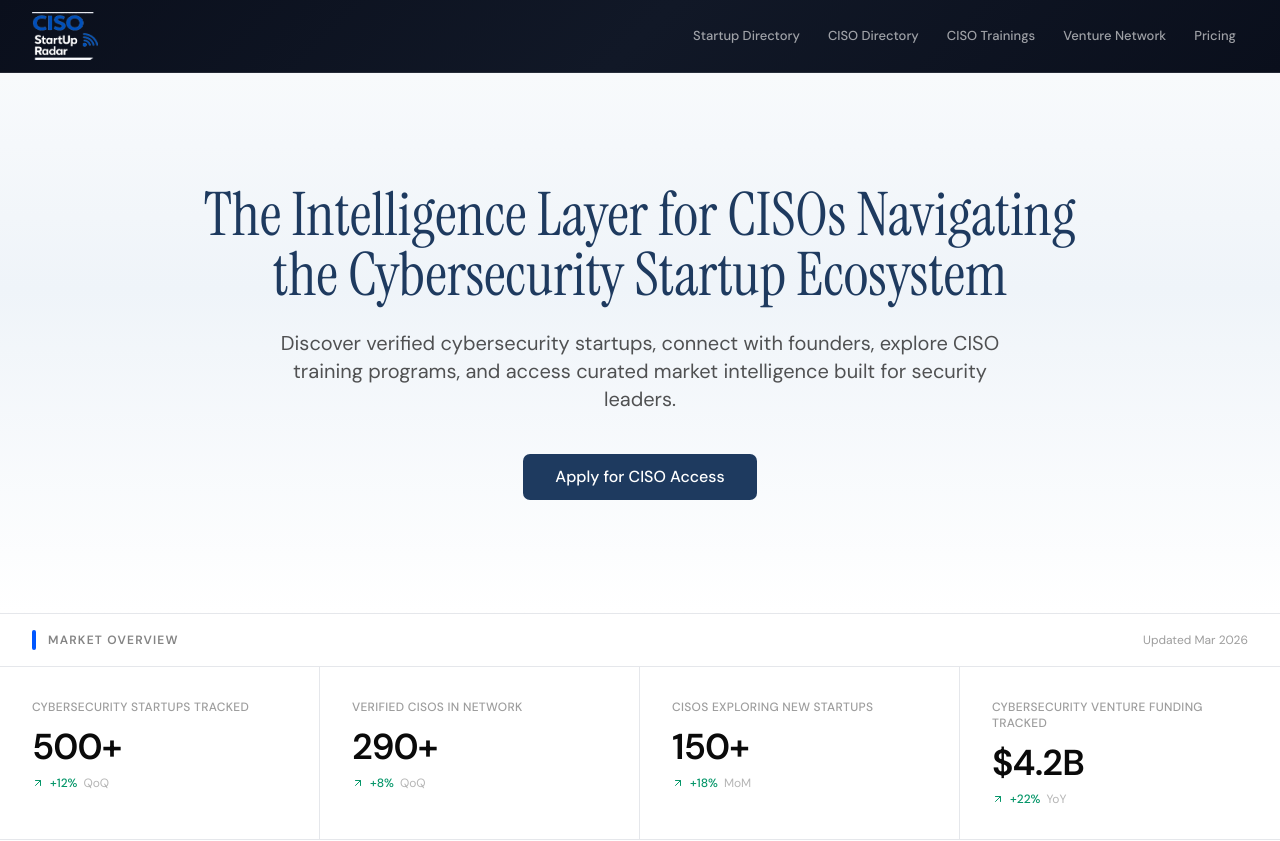
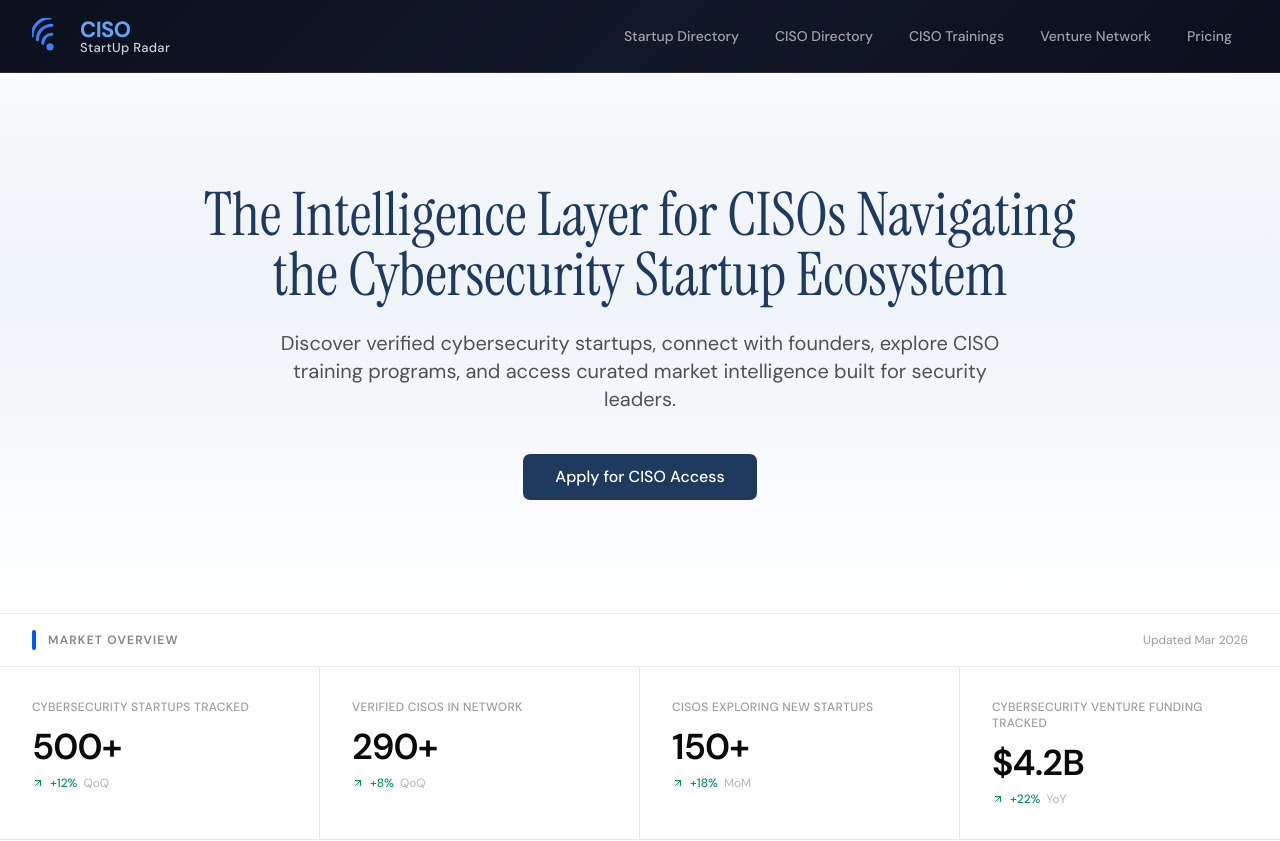
Before and after one commit to Sydmhz/ciso-startup-radar, a Next.js app: page / in a window 1280 px wide. Shown: the top 841 px of the page. Built offline with nearby package versions, Linux system fonts and the light colour scheme.

Commit message:
feat: redesign navbar — SVG radar icon + text mark, prominent and crisp at any size

```diff
--- a/src/components/shared/footer.tsx
+++ b/src/components/shared/footer.tsx
@@ -19,9 +19,9 @@ export function Footer() {
               <Image
                 src="/logo-nav.png"
                 alt="CISO StartUp Radar"
-                width={240}
-                height={174}
-                className="h-10 w-auto object-contain"
+                width={649}
+                height={472}
+                className="h-12 w-auto object-contain"
               />
             </Link>
             <p className="text-[13px] text-white/40 max-w-xs leading-relaxed">
--- a/src/components/shared/navbar.tsx
+++ b/src/components/shared/navbar.tsx
@@ -1,7 +1,6 @@
 "use client";
 
 import Link from "next/link";
-import Image from "next/image";
 import { useState } from "react";
 import { Menu, X } from "lucide-react";
 
@@ -27,15 +26,45 @@ export function Navbar() {
       <div className="max-w-7xl mx-auto px-4 sm:px-6 lg:px-8">
         <div className="flex items-center justify-between h-[72px]">
           {/* Logo */}
-          <Link href="/" className="flex items-center shrink-0">
-            <Image
-              src="/logo-nav.png"
-              alt="CISO StartUp Radar"
-              width={240}
-              height={174}
-              className="h-12 w-auto object-contain"
-              priority
-            />
+          <Link href="/" className="flex items-center gap-3 shrink-0 group">
+            {/* Radar icon */}
+            <svg
+              width="36"
+              height="36"
+              viewBox="0 0 40 40"
+              fill="none"
+              xmlns="http://www.w3.org/2000/svg"
+              className="shrink-0"
+            >
+              <circle cx="20" cy="32" r="4" fill="#3B82F6" />
+              <path
+                d="M12 28C12 22.477 16.477 18 22 18"
+                stroke="#3B82F6"
+                strokeWidth="3.5"
+                strokeLinecap="round"
+              />
+              <path
+                d="M6 24C6 15.163 13.163 8 22 8"
+                stroke="#3B82F6"
+                strokeWidth="3.5"
+                strokeLinecap="round"
+              />
+              <path
+                d="M0 20C0 8.954 8.954 0 20 0"
+                stroke="#3B82F6"
+                strokeWidth="3.5"
+                strokeLinecap="round"
+              />
+            </svg>
+            {/* Text mark */}
+            <div className="flex flex-col leading-none">
+              <span className="text-[22px] font-bold tracking-tight text-blue-400">
+                CISO
+              </span>
+              <span className="text-[13px] font-medium tracking-wide text-white/80">
+                StartUp Radar
+              </span>
+            </div>
           </Link>
 
           {/* Desktop Nav */}
@@ -44,7 +73,7 @@ export function Navbar() {
               <Link
                 key={link.href}
                 href={link.href}
-                className="px-3 py-1.5 text-[13px] font-medium text-white/60 hover:text-white transition-colors rounded"
+                className="px-4 py-2 text-sm font-medium text-white/60 hover:text-white transition-colors rounded"
               >
                 {link.label}
               </Link>
```
